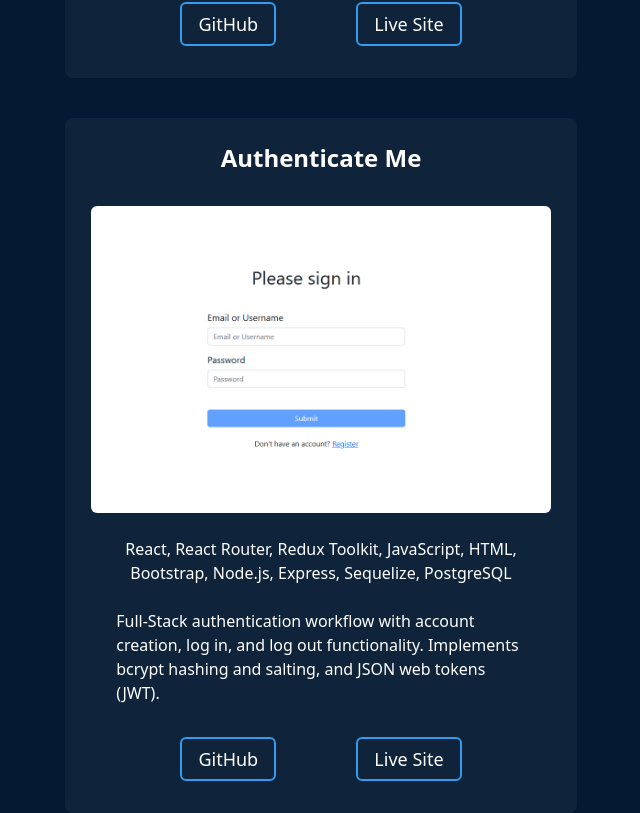
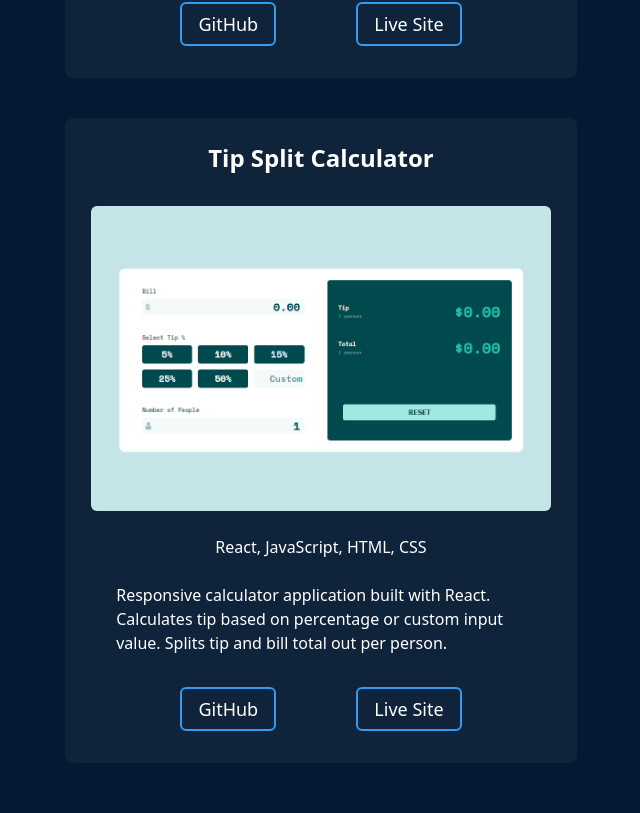
Before and after one commit to a-fink/portfolio-site, a JavaScript app: page / in a window 1280 px wide. Shown: the part 3447-4260 px from the top of the page, without its empty margins (319-959 px from the left). Built offline with nearby package versions, Linux system fonts and the light colour scheme; the HTML template or start-up script is replaced by a standard one.

Commit message:
removed authenticate me project

```diff
--- a/src/components/Projects/ProjectElement.js
+++ b/src/components/Projects/ProjectElement.js
@@ -1,10 +1,9 @@
 import shoppingListScreenshot from '../../images/shopping-list-screenshot.png';
 import flagsScreenshot from '../../images/flags-screenshot.png';
-import authenticateMeScreenshot from '../../images/login-screenshot.png';
 import calculatorScreenshot from '../../images/calculator-screenshot.png';
 
 function ProjectElement({project}){
-    const images = [shoppingListScreenshot, flagsScreenshot, authenticateMeScreenshot, calculatorScreenshot];
+    const images = [shoppingListScreenshot, flagsScreenshot, calculatorScreenshot];
 
     return(
         <>
--- a/src/data/project-data.json
+++ b/src/data/project-data.json
@@ -17,20 +17,12 @@
             "id": "2"
         },
         {
-            "name": "Authenticate Me",
-            "description": "Full-Stack authentication workflow with account creation, log in, and log out functionality. Implements bcrypt hashing and salting, and JSON web tokens (JWT).",
-            "techstack": "React, React Router, Redux Toolkit, JavaScript, HTML, Bootstrap, Node.js, Express, Sequelize, PostgreSQL",
-            "github": "https://github.com/a-fink/authenticate-me",
-            "live": "https://authenticate-me.herokuapp.com/",
-            "id": "3"
-        },
-        {
             "name": "Tip Split Calculator",
             "description": "Responsive calculator application built with React. Calculates tip based on percentage or custom input value. Splits tip and bill total out per person.",
             "techstack": "React, JavaScript, HTML, CSS",
             "github": "https://github.com/a-fink/tip-calculator",
             "live": "https://a-fink.github.io/tip-calculator/",
-            "id": "4"
+            "id": "3"
         }
     ]
 }
```
Also changed, not shown: src/images/login-screenshot.png (deleted).
